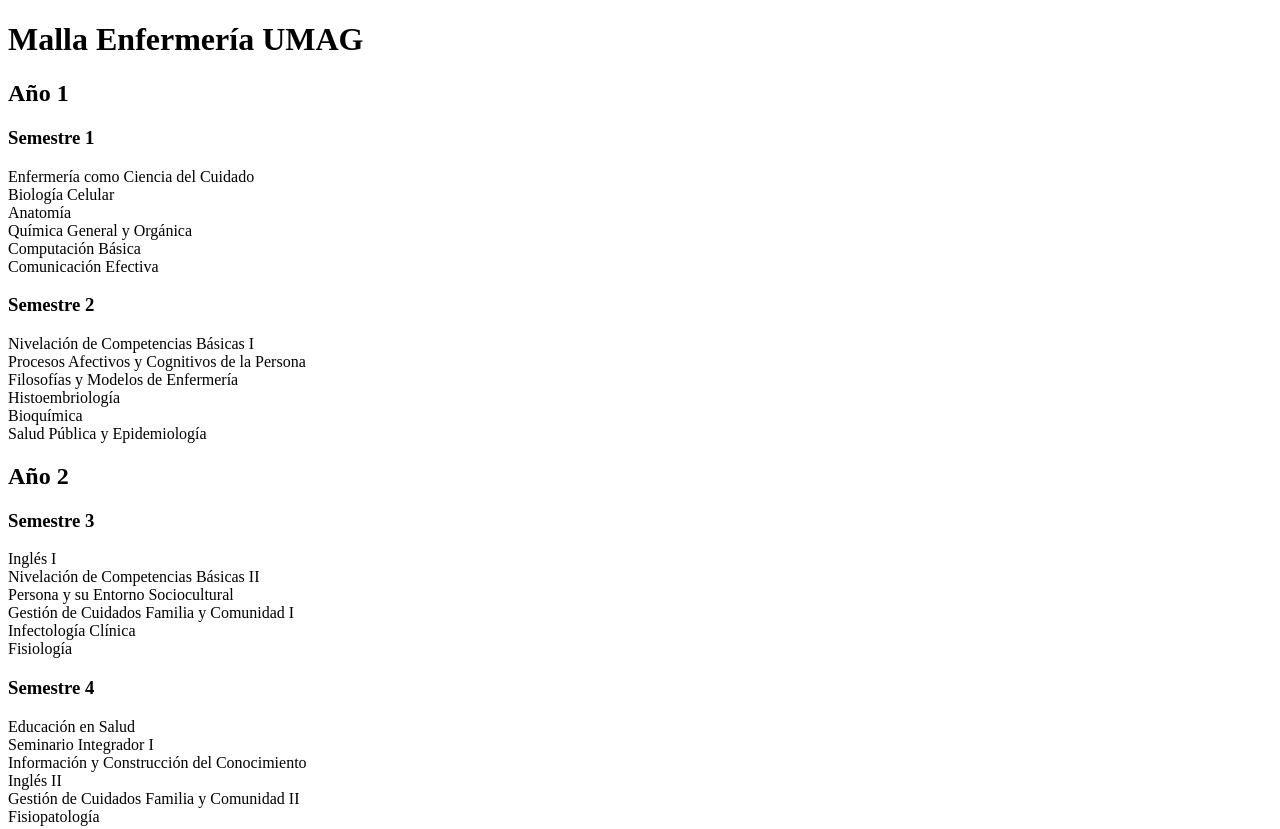
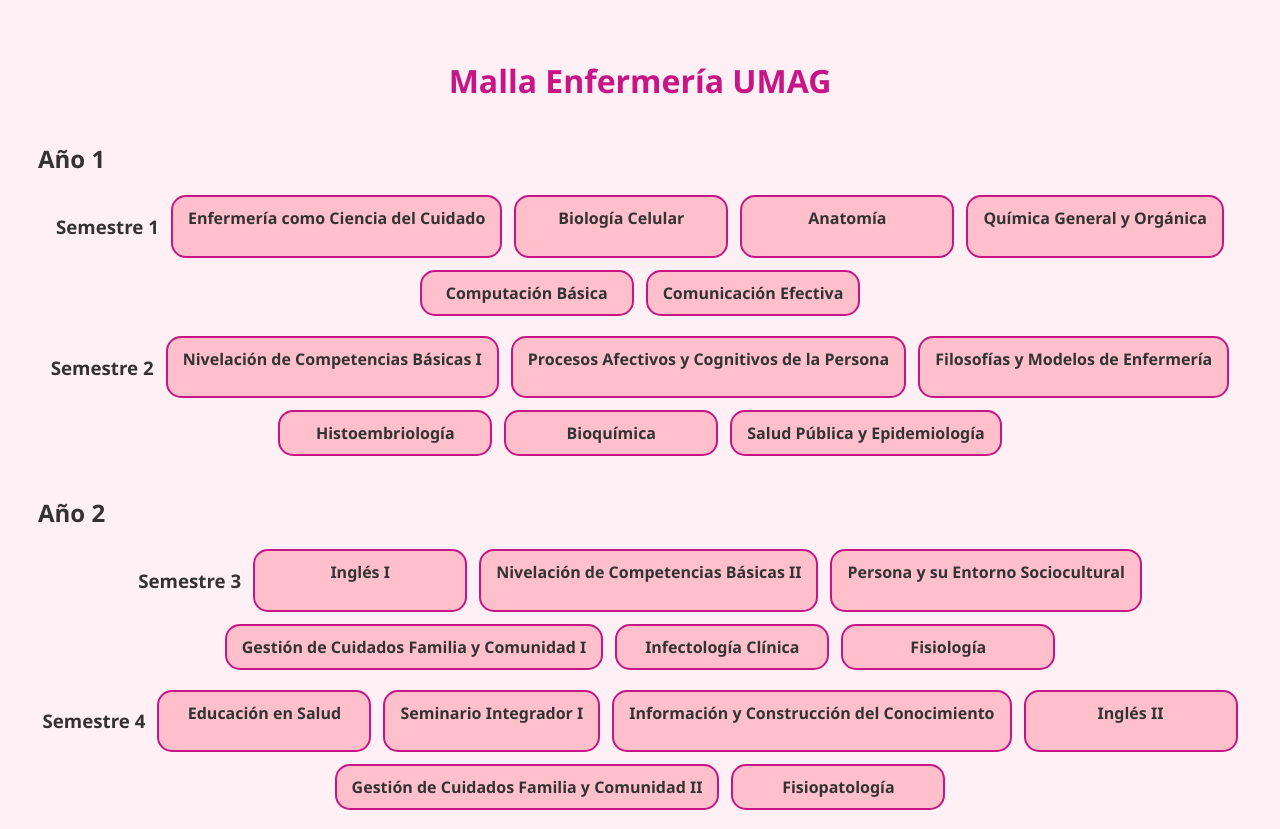
Before and after one commit to Araconz/Malla-Interactiva-Enfermeria, a plain HTML site: page index.html in a window 1280 px wide. Shown: the top 829 px of the page. Drawn offline with Linux system fonts and the light colour scheme.

Commit message:
estilos.css

```diff
--- a/estilos.css
+++ b/estilos.css
@@ -1 +1,46 @@
-index
+body {
+  font-family: 'Segoe UI', sans-serif;
+  background-color: #fff0f5;
+  color: #333;
+  padding: 30px;
+}
+
+h1 {
+  text-align: center;
+  color: #c71585;
+  margin-bottom: 40px;
+}
+
+section {
+  margin-bottom: 40px;
+}
+
+.semestre {
+  display: flex;
+  flex-wrap: wrap;
+  gap: 12px;
+  margin-bottom: 20px;
+  justify-content: center;
+}
+
+.ramo {
+  background-color: #ffc0cb;
+  border: 2px solid #c71585;
+  border-radius: 15px;
+  padding: 10px 15px;
+  cursor: pointer;
+  transition: 0.2s ease;
+  font-weight: bold;
+  min-width: 180px;
+  text-align: center;
+}
+
+.ramo:hover {
+  background-color: #fba6bf;
+}
+
+.ramo.aprobado {
+  text-decoration: line-through;
+  background-color: #ffe4ec;
+  color: #999;
+}
```
